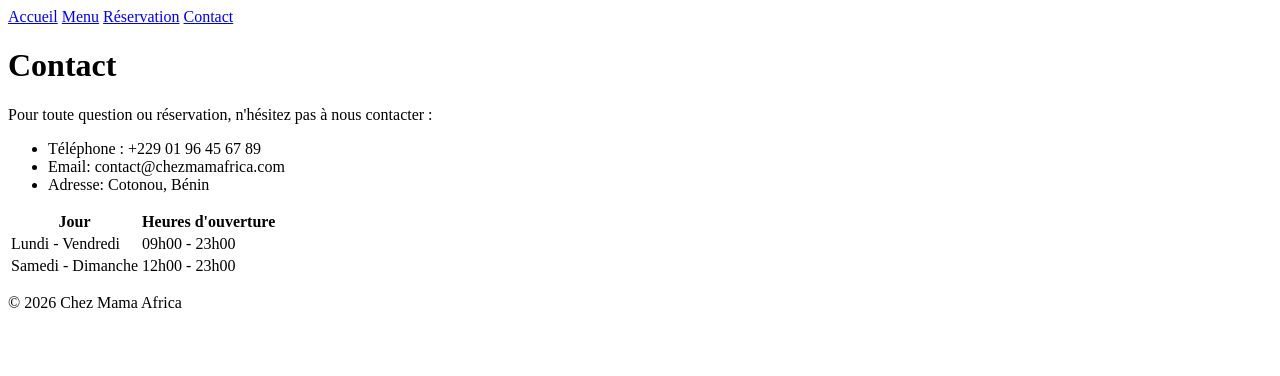
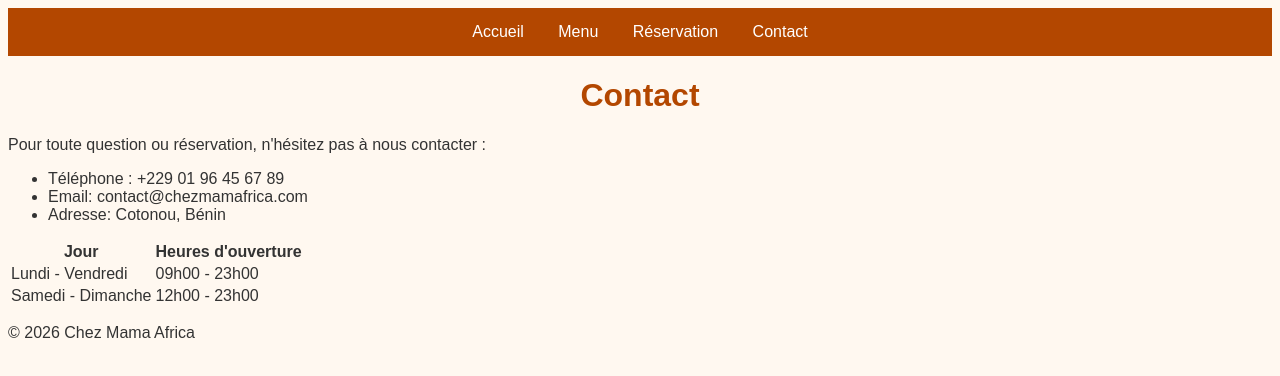
Before and after one commit to Rachelle826/restaurants-mama-africa, a plain HTML site: page contact.html in a window 1280 px wide. Drawn offline with Linux system fonts and the light colour scheme.

Commit message:
Ajout du CSS

```diff
--- a/contact.html
+++ b/contact.html
@@ -4,6 +4,7 @@
     <meta charset="UTF-8">
     <meta name="viewport" content="width=device-width, initial-scale=1.0">
     <title>Contact - Chez Mama Africa</title>
+    <link rel="stylesheet" href="style.css">
 </head>
 <body>
     <header>
--- /dev/null
+++ b/style.css
@@ -0,0 +1,22 @@
+body {
+    font-family: Arial, sans-serif;
+    background-color: #fff8f0;
+    color: #333333;
+}
+
+h1 {
+    color: #b34700;
+    text-align: center;
+}
+
+nav {
+    background-color: #b34700;
+    padding: 15px;
+    text-align: center;
+}
+
+nav a {
+    color: white;
+    text-decoration: none;
+    margin: 0 15px;
+}
```
Also changed, not shown: index.html (+1 -0 lines), menu.html (+1 -0 lines), reservation.html (+1 -0 lines).
